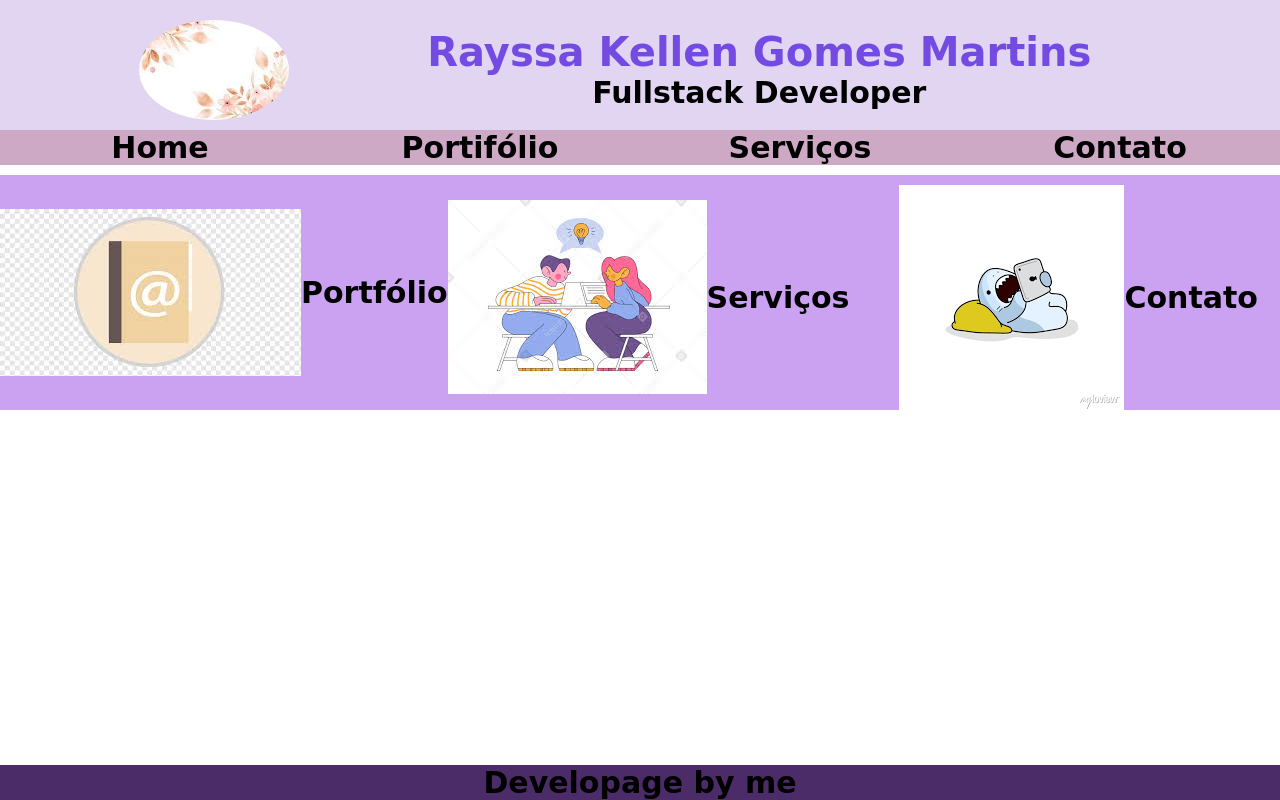
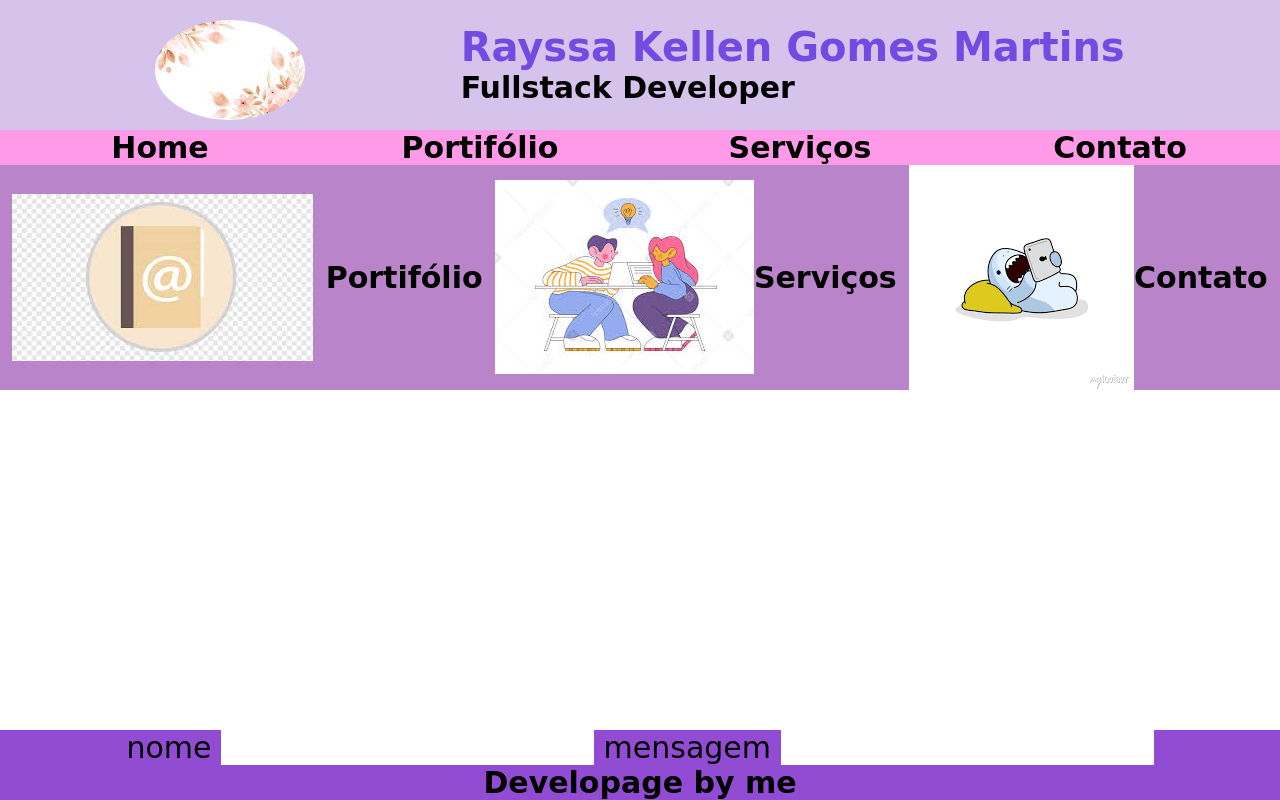
Before and after one commit to kellen-shika/lil, a plain HTML site: page index.html in a window 1280 px wide. Drawn offline with Linux system fonts and the light colour scheme; a web font is replaced by a local one.

Commit message:
Add files via upload

```diff
--- a/index.css
+++ b/index.css
@@ -1,3 +1,7 @@
+:root {
+    --prin: rgb(162, 104, 184)
+}
+
 * {
     margin: 0px;
     padding: 0px;
@@ -7,18 +11,14 @@
 
 }
 
+
+
 header {
     display: flex;
     align-items: center;
     justify-content: space-evenly;
-    background-color: rgba(213, 195, 236, 0.692);
+    background-color: rgb(213, 195, 236);
 }
-
-section {
-    margin: 10px 50px 0px 0px;
-    text-align: center;
-}
-
 img#hero {
     width: 150px;
     border-radius: 50%;
@@ -33,7 +33,7 @@ h1#hero {
 nav {
 
     color: black;
-    background-color: rgba(197, 152, 187, 0.836);
+    background-color: rgb(255, 154, 233);
 }
 
 nav ul {
@@ -61,7 +61,7 @@ nav li a {
 li a:hover {
     display: flex;
     color: rgb(248, 191, 69);
-    background-color: rgba(143, 28, 179, 0.329);
+    background-color: var(--prin);
     justify-content: space-around;
     width: 100%;
     height: 100%;
@@ -71,41 +71,46 @@ li a:hover {
 main {
     width: 100%;
     height: 100%;
-    background-color: rgba(137, 43, 226, 0.438);
-    margin: 5px 0px 45px 0px;
+    background-color: rgb(185, 132, 201);
+
 }
-main section{
+
+main section {
     display: flex;
-    justify-content: space-around;
+    align-items: center;
+    justify-content: space-evenly;
+
+}
+section#cou{
+    display: flex;
+}
+
+section #ser {
+    display: flex;
+    justify-content: space-evenly;
     align-items: center;
 }
 
-section #cou {
+section #con {
     display: flex;
-    align-items: baseline;
-    justify-content: center;
-
-}
-
-section #ser {
-    align-items: center;
-    justify-content: space-around;
-
-}
-
-section #con {
     align-items: center;
 
 }
 
 footer {
-    border: 5px;
+    display: flex;
     position: fixed;
     bottom: 0px;
-    height: 35px;
     width: 100%;
-    display: flex;
+   flex-direction: column;
     align-items: center;
     justify-content: center;
-    background-color: rgb(75, 44, 104);
+    background-color: rgb(146, 76, 211);
 }
+footer section{
+    display: flex;
+    flex-direction: column;
+}
+footer section form{
+    flex-direction: column;
+}
--- a/index.html
+++ b/index.html
@@ -34,7 +34,7 @@
     <main>
         <section id="cou">
             <img src="port.jpg" alt="">
-            <h1>Portfólio</h1>
+            <h1>Portifólio</h1>
         <section id="ser">
             <img src="serviços.jpg" alt="">
             <h1>Serviços</h1>
@@ -46,6 +46,12 @@
     </main>
 
     <footer>
+        <form action="">
+            <label for="nome">nome</label>
+            <input type="text"name= "nome">
+            <label for="msg">mensagem</label>
+            <input type="text"name= "msg">
+        </form>
         <h6>Developage by me</h6>
     </footer>
 </body>
```
